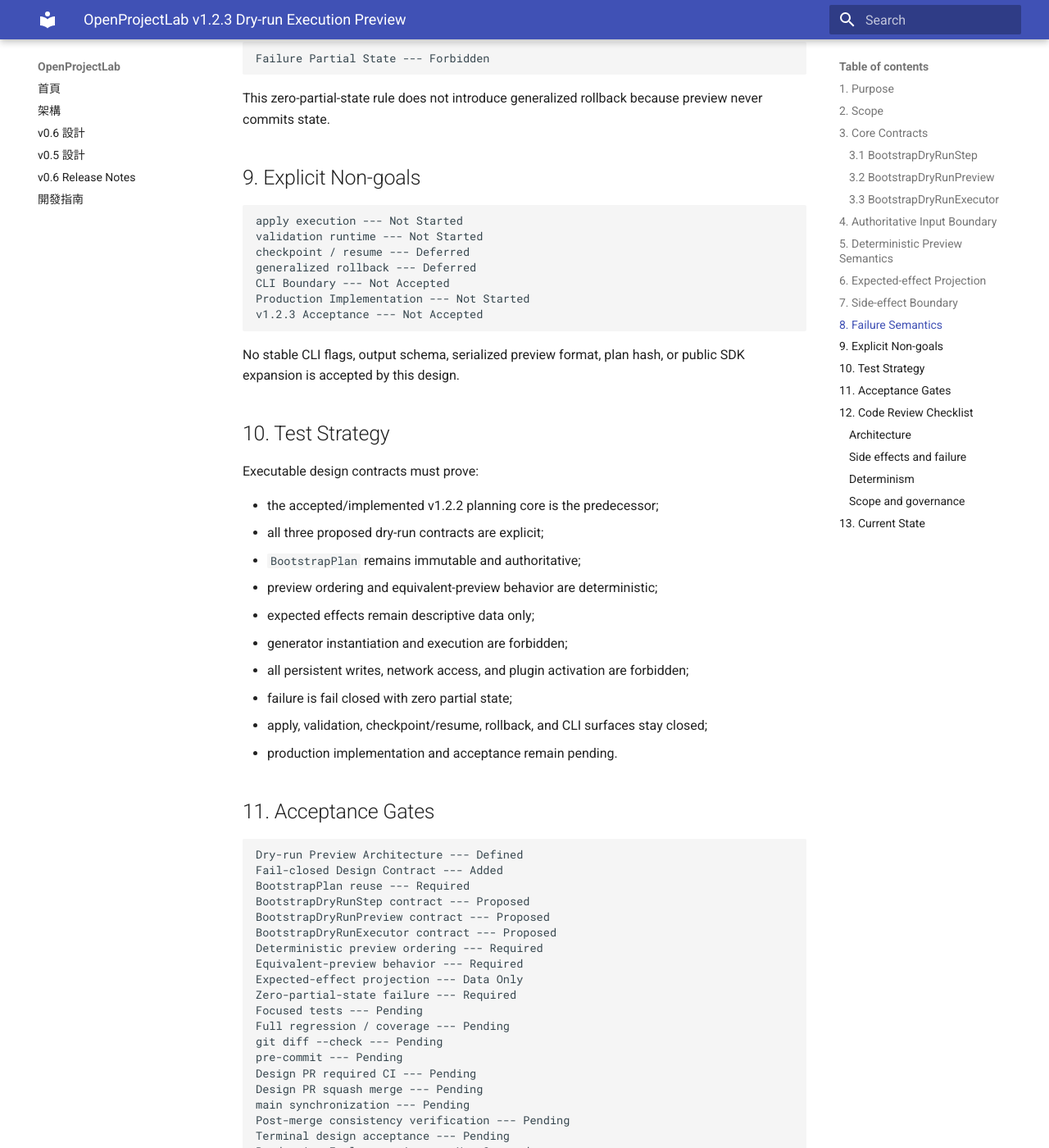
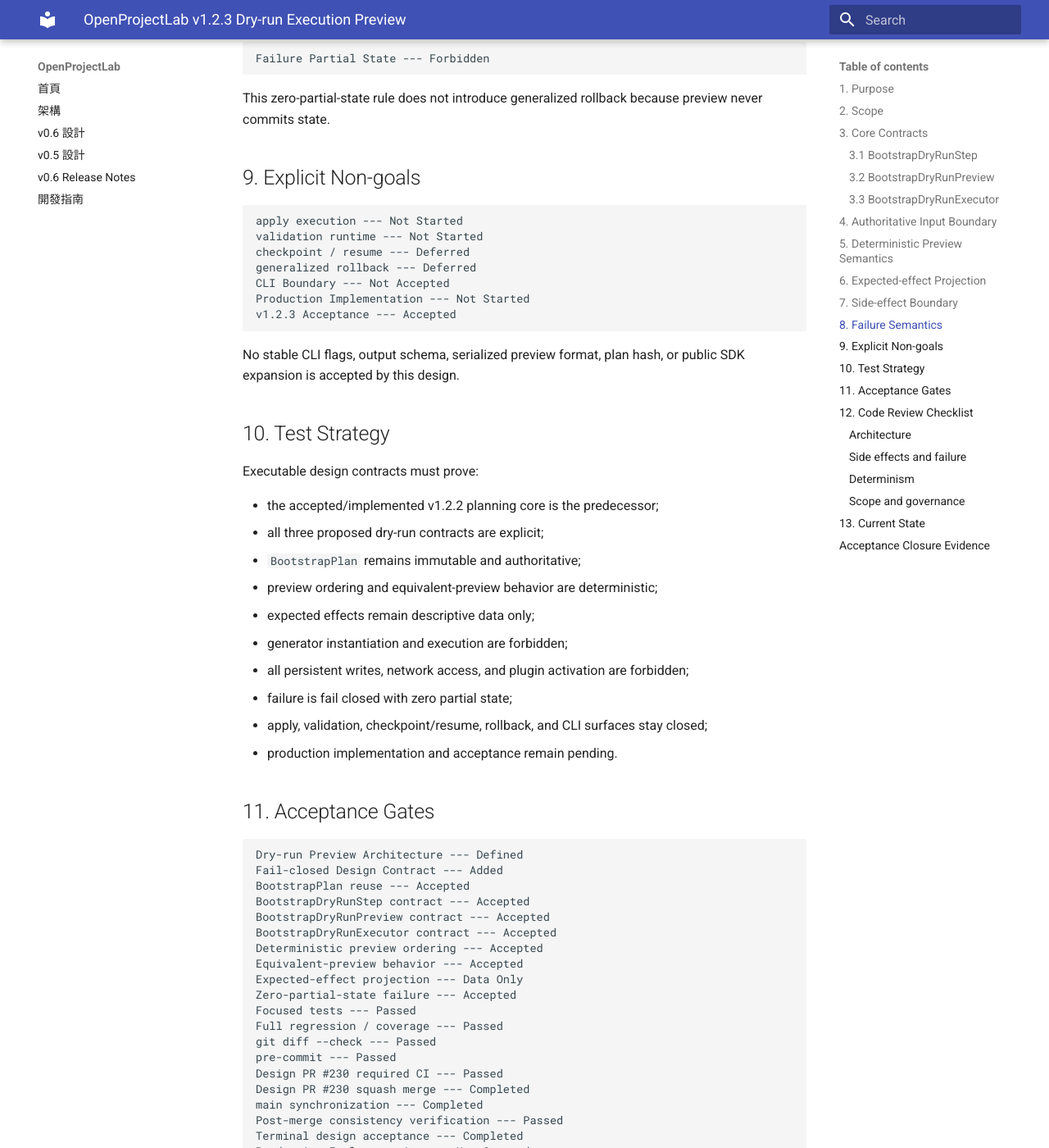
Before and after one commit to khwang1964/OpenProjectLab, an MkDocs documentation site: the page built from docs/releases/v1.2.3-dry-run-execution-preview.md, in a window 1280 px wide and 1400 px high, scrolled down 3695 px. Shown: the whole window at 82% size. Built offline with MkDocs 1.6.1 and Material for MkDocs 9.7.7, drawn with Linux system fonts in a browser that asks for light colours; some of the changed text lies outside the part shown.

Commit message:
docs: accept v1.2.3 dry-run execution preview (#231)

````diff
--- a/docs/releases/v1.2.3-dry-run-execution-preview.md
+++ b/docs/releases/v1.2.3-dry-run-execution-preview.md
@@ -1,6 +1,6 @@
 # OpenProjectLab v1.2.3 Dry-run Execution Preview
 
-> **Status:** Design / Contract Definition --- In Progress
+> **Status:** Accepted --- Terminally Closed
 > **Predecessor:** v1.2.2 Bootstrap Planning Core --- Accepted / Implemented
 > **Target Slice:** v1.2.3 --- Dry-run Execution Preview
 > **Production Implementation:** Not Started
@@ -162,7 +162,7 @@
 generalized rollback --- Deferred
 CLI Boundary --- Not Accepted
 Production Implementation --- Not Started
-v1.2.3 Acceptance --- Not Accepted
+v1.2.3 Acceptance --- Accepted
 ```
 
 No stable CLI flags, output schema, serialized preview format, plan hash, or
@@ -188,25 +188,25 @@
 ``` text
 Dry-run Preview Architecture --- Defined
 Fail-closed Design Contract --- Added
-BootstrapPlan reuse --- Required
-BootstrapDryRunStep contract --- Proposed
-BootstrapDryRunPreview contract --- Proposed
-BootstrapDryRunExecutor contract --- Proposed
-Deterministic preview ordering --- Required
-Equivalent-preview behavior --- Required
+BootstrapPlan reuse --- Accepted
+BootstrapDryRunStep contract --- Accepted
+BootstrapDryRunPreview contract --- Accepted
+BootstrapDryRunExecutor contract --- Accepted
+Deterministic preview ordering --- Accepted
+Equivalent-preview behavior --- Accepted
 Expected-effect projection --- Data Only
-Zero-partial-state failure --- Required
-Focused tests --- Pending
-Full regression / coverage --- Pending
-git diff --check --- Pending
-pre-commit --- Pending
-Design PR required CI --- Pending
-Design PR squash merge --- Pending
-main synchronization --- Pending
-Post-merge consistency verification --- Pending
-Terminal design acceptance --- Pending
+Zero-partial-state failure --- Accepted
+Focused tests --- Passed
+Full regression / coverage --- Passed
+git diff --check --- Passed
+pre-commit --- Passed
+Design PR #230 required CI --- Passed
+Design PR #230 squash merge --- Completed
+main synchronization --- Completed
+Post-merge consistency verification --- Passed
+Terminal design acceptance --- Completed
 Production Implementation --- Not Started
-v1.2.3 Acceptance --- Not Accepted
+v1.2.3 Acceptance --- Accepted
 ```
 
 ## 12. Code Review Checklist
@@ -243,16 +243,33 @@
 
 ``` text
 v1.2.2 Bootstrap Planning Core --- Accepted / Implemented
-v1.2.3 Dry-run Execution Preview --- In Progress
+v1.2.3 Dry-run Execution Preview --- Accepted
 Dry-run Preview Architecture --- Defined
-BootstrapDryRunStep --- Proposed
-BootstrapDryRunPreview --- Proposed
-BootstrapDryRunExecutor --- Proposed
+BootstrapDryRunStep --- Accepted
+BootstrapDryRunPreview --- Accepted
+BootstrapDryRunExecutor --- Accepted
 Preview Ordering --- Deterministic / Required
 Equivalent Preview Behavior --- Required
 Expected Effects --- Descriptive Data Only
 Failure Partial State --- Forbidden
 Production Implementation --- Not Started
-v1.2.3 Acceptance --- Not Accepted
-Next --- Focused design-contract verification
+v1.2.3 Acceptance --- Accepted
+Next --- v1.2.3 Dry-run Execution Preview implementation slice
 ```
+
+
+------------------------------------------------------------------------
+
+## Acceptance Closure Evidence
+
+``` text
+Design PR #230 --- Merged
+Design merge --- 5f26cf2526ff39de381129d76791d0c28d06c91a
+Design PR #230 required CI --- Passed
+main synchronization --- Completed
+Post-merge focused verification --- 11 passed
+Post-merge consistency verification --- Passed
+v1.2.3 Design Contract --- Accepted
+Production Implementation --- Not Started
+Next --- v1.2.3 Dry-run Execution Preview implementation slice
+```
````
Also changed, not shown: CHANGELOG.md (+10 -0 lines), docs/HISTORY.md (+13 -0 lines), docs/architecture/bootstrap-dry-run-execution-preview.md (+20 -4 lines), docs/releases/v1.2.3-dry-run-execution-preview-acceptance.md (added, +74 -0 lines), docs/roadmap.md (+19 -0 lines), 1 other file.
